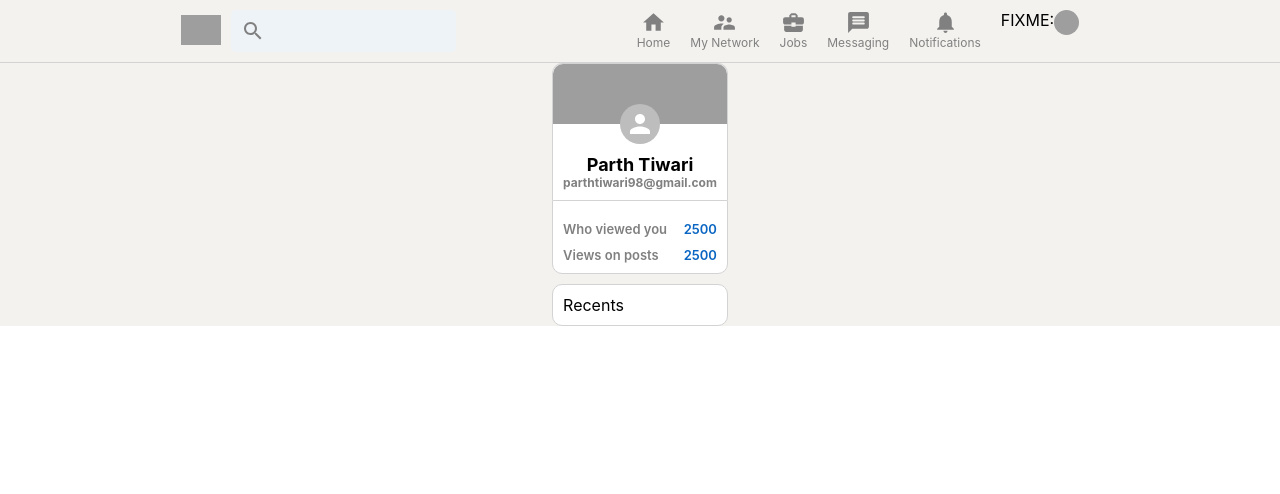
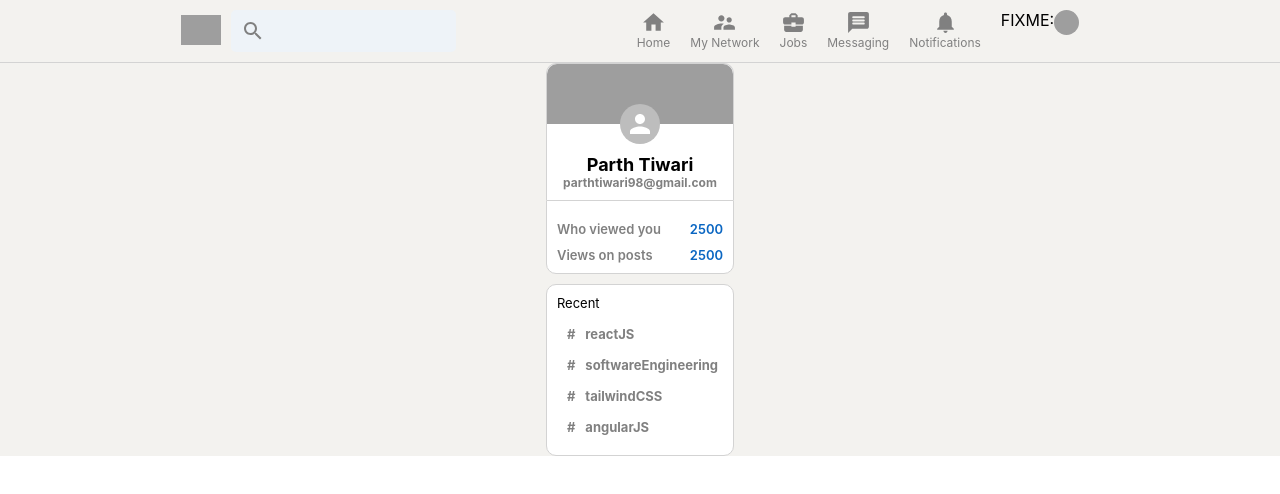
Before and after one commit to iamparth98/linkedin-clone, a React (Create React App) app: page / in a window 1280 px wide. Shown: the top 494 px of the page. Built offline with nearby package versions, Linux system fonts and the light colour scheme; grey boxes are pictures that could not be loaded.

Commit message:
sidebar-finished

```diff
--- a/src/Sidebar.css
+++ b/src/Sidebar.css
@@ -76,3 +76,26 @@
   margin-top: 10px;
   text-align: left;
 }
+.sidebar__bottom > p {
+  font-size: 13px;
+  padding-bottom: 10px;
+}
+
+.sidebar__recentItem {
+  display: flex;
+  padding: 5px;
+  margin-bottom: 5px;
+  font-size: 13px;
+  font-weight: bolder;
+  color: gray;
+  cursor: pointer;
+}
+.sidebar__recentItem:hover {
+  background-color: whitesmoke;
+  color: black;
+  border-radius: 10px;
+}
+.sidebar__hash {
+  margin-left: 5px;
+  margin-right: 10px;
+}
--- a/src/Sidebar.js
+++ b/src/Sidebar.js
@@ -3,6 +3,13 @@
 import "./Sidebar.css";
 
 function Sidebar() {
+  const recentItem = (item) => (
+    <section className="sidebar__recentItem">
+      <span className="sidebar__hash">#</span>
+      <p>{item}</p>
+    </section>
+  );
+
   return (
     <section className="sidebar">
       <section className="sidebar__top">
@@ -27,7 +34,11 @@
       </section>
 
       <section className="sidebar__bottom">
-        <p>Recents</p>
+        <p>Recent</p>
+        {recentItem("reactJS")}
+        {recentItem("softwareEngineering")}
+        {recentItem("tailwindCSS")}
+        {recentItem("angularJS")}
       </section>
     </section>
   );
```
